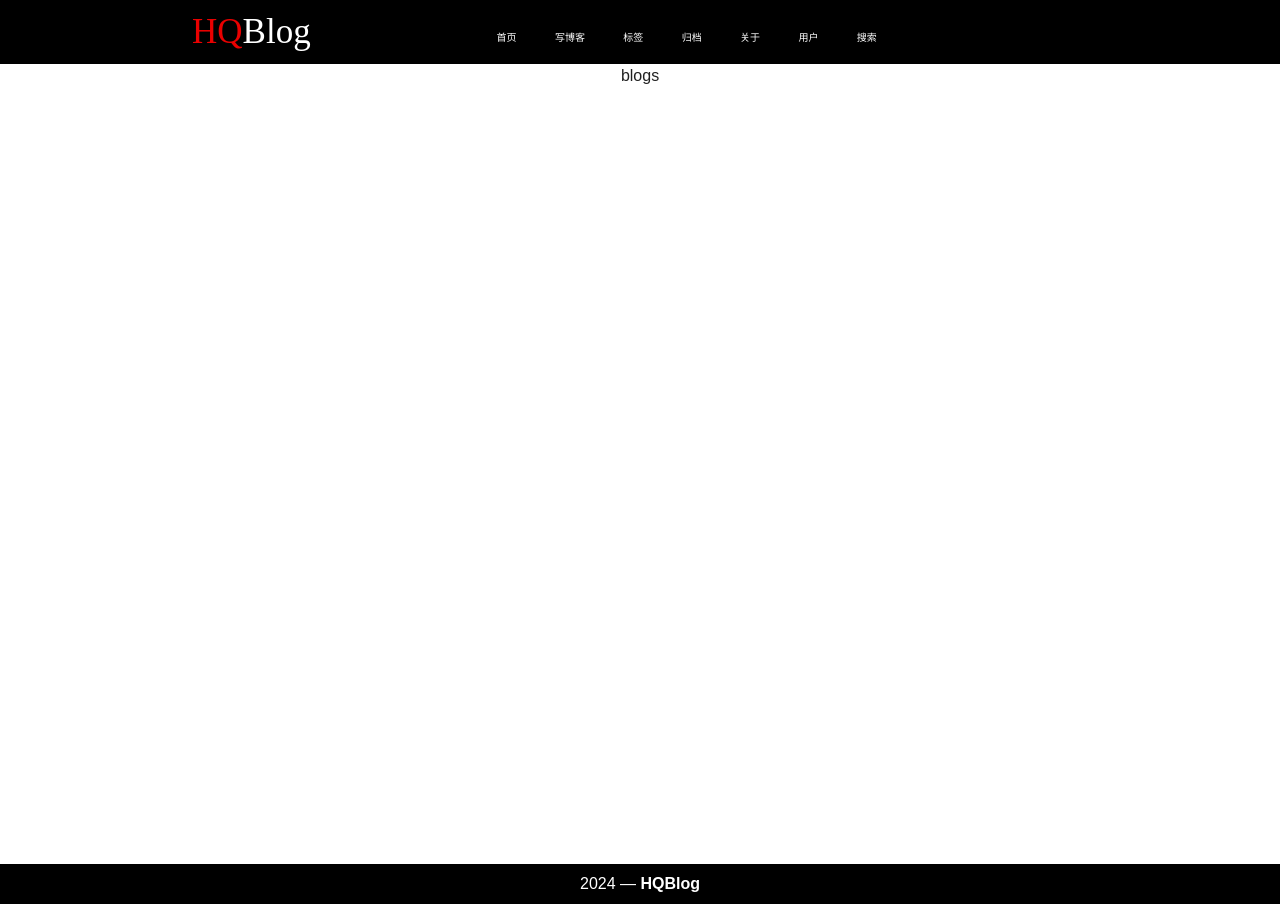
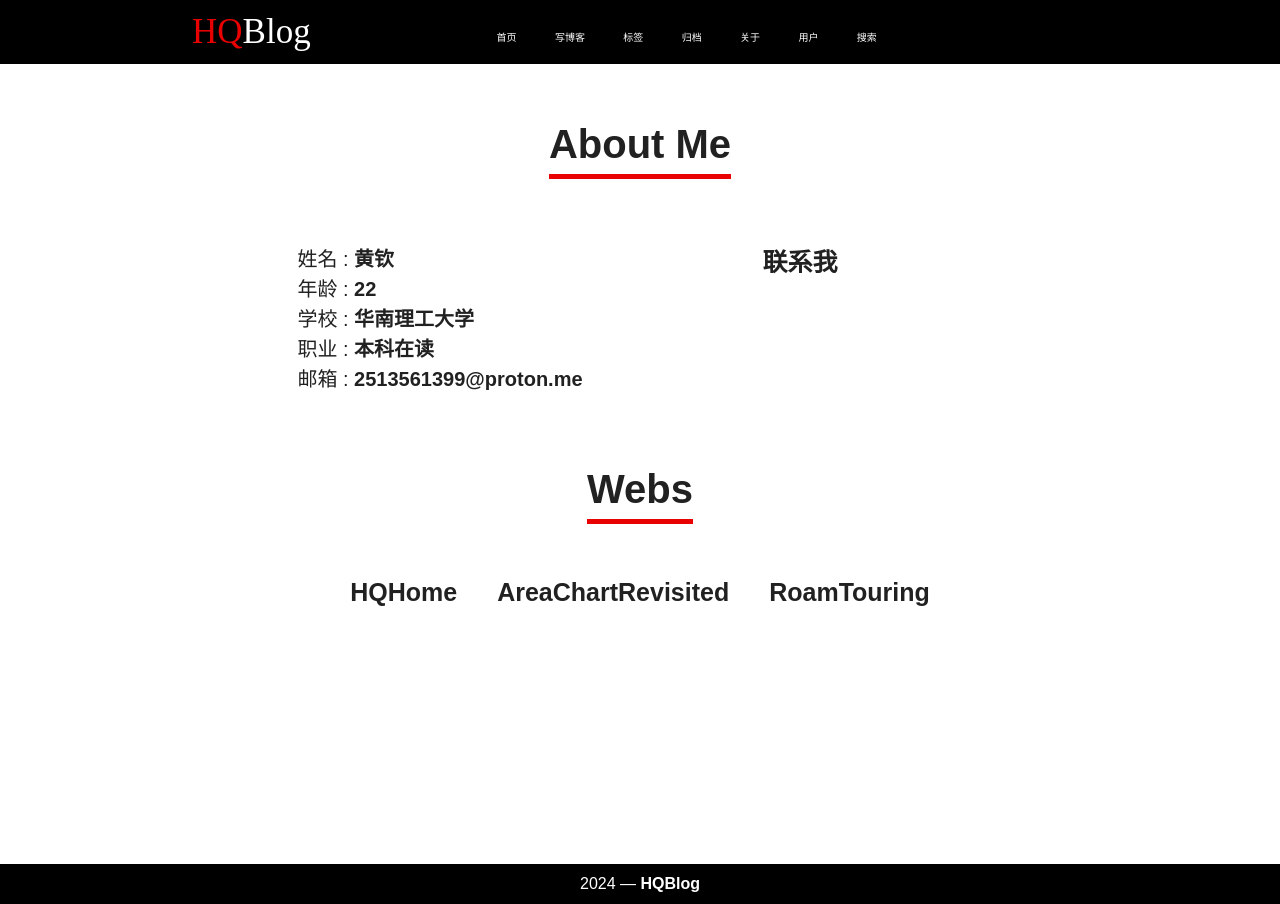
Before and after one commit to ShyWind123/HQBlog, a Vue app: page /HQBlog/about in a window 1280 px wide. Built offline with nearby package versions, Linux system fonts and the light colour scheme; a small style sheet from the web is missing.

Commit message:
关于页面基本完成 修改用户/博客详情页面样式

```diff
--- a/index.html
+++ b/index.html
@@ -4,7 +4,8 @@
 <head>
   <meta charset="UTF-8" />
   <link rel="icon" type="image/svg+xml" href="/favicon.ico" />
-  <link rel="stylesheet" href="//at.alicdn.com/t/c/font_4430701_6u9sr8og0hi.css" />
+  <link rel="stylesheet" href="//at.alicdn.com/t/c/font_4430701_yuyhobdj0io.css" />
+  <link rel="stylesheet" href="//at.alicdn.com/t/c/font_4540710_qcb8hblle1d.css" />
   <meta name="viewport" content="width=device-width, initial-scale=1.0" />
   <title>HQBlog</title>
 </head>
--- a/src/main.js
+++ b/src/main.js
@@ -9,9 +9,12 @@ import 'vuetify/styles'
 import { createVuetify } from 'vuetify'
 import * as components from 'vuetify/components'
 import * as directives from 'vuetify/directives'
+import { VTreeview } from 'vuetify/labs/VTreeview'
 
 const vuetify = createVuetify({
-  components,
+  components: {
+    VTreeview,
+  },
   directives,
 })
 
--- a/src/views/About.vue
+++ b/src/views/About.vue
@@ -1,18 +1,193 @@
 <template>
-  <div id="blogContainer">
-    blogs
+  <div class="blogContainer">
+    <div class="aboutTitle">About Me</div>
+    <div class="allInfoContainer">
+      <div class="basicInfoContainer">
+        <div v-for="info in myInfo" :key="info.title">
+          <span>{{ info.title }}&nbsp;:&nbsp;</span>
+          <span style="font-weight: bold;">{{ info.content }}</span>
+        </div>
+      </div>
+
+      <div class="contactInfoContainer">
+        <div class="contactTitle">联系我</div>
+        <div class="contactInfo">
+          <div class="contactItem" v-for="info in contactInfo">
+            <a :href="info.url" target="_blank">
+              <i class="iconfont" :class="info.icon" style="font-size: 30px;">
+              </i>
+            </a>
+          </div>
+        </div>
+      </div>
+    </div>
+    <div class="otherWebsContainer">
+      <div class="otherWebsTitle">Webs</div>
+      <div class="otherWebs">
+        <a class="otherWebItem" v-for="web in otherWebs" :href="web.url">
+          <span>{{ web.title }}</span>
+        </a>
+      </div>
+    </div>
+    <div class="picContainer">
+    </div>
   </div>
 </template>
 
 <script setup lang='ts'>
 import { ref, reactive } from 'vue'
 
+const myInfo = [
+  {
+    "title": "姓名",
+    "content": "黄钦"
+  },
+  {
+    "title": "年龄",
+    "content": "22"
+  },
+  {
+    "title": "学校",
+    "content": "华南理工大学"
+  },
+  {
+    "title": "职业",
+    "content": "本科在读"
+  },
+  {
+    "title": "邮箱",
+    "content": "2513561399@proton.me"
+  },
+]
+
+const contactInfo = [
+  {
+    "title": "Github",
+    "icon": "icon-github",
+    "url": "https://github.com/ShyWind123"
+  },
+  {
+    "title": "LeetCode",
+    "icon": "icon-leetcode",
+    "url": "https://leetcode.cn/u/shywind/"
+  },
+  {
+    "title": "BiliBili",
+    "icon": "icon-bilibili",
+    "url": "https://space.bilibili.com/507266172"
+  }
+]
+
+const otherWebs = [
+  {
+    "title": "HQHome",
+    "url": "http://8.134.215.31:1000"
+  },
+  {
+    "title": "AreaChartRevisited",
+    "url": "http://8.134.215.31:9999"
+  },
+  {
+    "title": "RoamTouring",
+    "url": "http://8.134.215.31:11111"
+  },
+]
+
 </script>
 
 <style scoped>
-#blogContainer {
+.blogContainer {
   /* background-color: var(--primary-color); */
-  height: 800px;
+  height: auto;
+  min-height: 100vh;
+  width: 80vw;
   overflow: auto;
+  display: flex;
+  flex-direction: column;
+  justify-content: flex-start;
+  align-items: center;
+}
+
+.aboutTitle {
+  font-size: 40px;
+  font-weight: bold;
+  margin: 50px;
+  border-bottom: 5px solid var(--primary-color);
+}
+
+.allInfoContainer {
+  margin: 15px;
+  width: auto;
+  font-size: 20px;
+  display: flex;
+  justify-content: space-between;
+  align-items: flex-start;
+}
+
+.basicInfoContainer {
+  width: auto;
+  margin: 0 80px;
+}
+
+.contactInfoContainer {
+  width: auto;
+  margin: 0 80px;
+}
+
+.contactTitle {
+  display: flex;
+  justify-content: flex-start;
+  align-items: center;
+  font-size: 25px;
+  font-weight: bold;
+  margin: 0 0 10px 20px;
+}
+
+.contactInfo {
+  display: flex;
+  justify-content: center;
+  align-items: center;
+}
+
+.contactItem {
+  margin: 0 20px;
+  width: 40px;
+  height: 40px;
+  display: flex;
+  justify-content: center;
+  align-items: center;
+  border-radius: 50%;
+  color: white;
+  cursor: pointer;
+}
+
+.otherWebsContainer {
+  display: flex;
+  justify-content: center;
+  align-items: center;
+  flex-direction: column;
+}
+
+.otherWebsTitle {
+  font-size: 40px;
+  font-weight: bold;
+  margin: 50px;
+  border-bottom: 5px solid var(--primary-color);
+}
+
+.otherWebs {
+  font-size: 25px;
+  font-weight: bold;
+}
+
+.otherWebItem {
+  margin: 0 20px;
+  /* border-left: 3px solid var(--primary-color);
+  border-right: 3px solid var(--primary-color); */
+}
+
+.otherWebItem:hover {
+  cursor: pointer;
+  text-decoration: underline;
 }
 </style>
--- a/src/views/BlogDetail.vue
+++ b/src/views/BlogDetail.vue
@@ -3,7 +3,10 @@
   <div class="blogDeatilContainer">
     <div ref="catagoryRef" class="blogCatagoryContainer boxshadow">
       <span class="blogCatagoryTitle">目录</span>
-      <div></div>
+      <div class="blogCatagoryContent">
+        <v-treeview bg-color="#212121" base-colo="#fff" :items="catagoryData" item-value="id" open-all
+          density="compact"></v-treeview>
+      </div>
     </div>
     <div class="blogDataContainer">
       <div class="blogInfo1Container">
@@ -90,8 +93,78 @@ const blogData = {
   views: 1000
 }
 
-const catagoryData = {
-}
+const catagoryData = [
+  {
+    id: 1,
+    title: 'Applications :',
+    children: [
+      { id: 2, title: 'Calendar : app' },
+      { id: 3, title: 'Chrome : app' },
+      { id: 4, title: 'Webstorm : app' },
+    ],
+  },
+  {
+    id: 5,
+    title: 'Documents :',
+    children: [
+      {
+        id: 6,
+        title: 'vuetify :',
+        children: [
+          {
+            id: 7,
+            title: 'src :',
+            children: [
+              { id: 8, title: 'index : ts' },
+              { id: 9, title: 'bootstrap : ts' },
+            ],
+          },
+        ],
+      },
+      {
+        id: 10,
+        title: 'material2 :',
+        children: [
+          {
+            id: 11,
+            title: 'src :',
+            children: [
+              { id: 12, title: 'v-btn : ts' },
+              { id: 13, title: 'v-card : ts' },
+              { id: 14, title: 'v-window : ts' },
+            ],
+          },
+        ],
+      },
+    ],
+  },
+  {
+    id: 15,
+    title: 'Downloads :',
+    children: [
+      { id: 16, title: 'October : pdf' },
+      { id: 17, title: 'November : pdf' },
+      { id: 18, title: 'Tutorial : html' },
+    ],
+  },
+  {
+    id: 19,
+    title: 'Videos :',
+    children: [
+      {
+        id: 20,
+        title: 'Tutorials :',
+        children: [
+          { id: 21, title: 'Basic layouts : mp4' },
+          { id: 22, title: 'Advanced techniques : mp4' },
+          { id: 23, title: 'All about app : dir' },
+        ],
+      },
+      { id: 24, title: 'Intro : mov' },
+      { id: 25, title: 'Conference introduction : avi' },
+    ],
+  },
+]
 
 const uid = 1
 
@@ -130,7 +203,7 @@ onMounted(() => {
 <style scoped>
 .blogDeatilContainer {
   height: auto;
-  min-height: 150vh;
+  /* min-height: 150vh; */
   overflow: auto;
   width: 72vw;
   display: flex;
@@ -145,13 +218,11 @@ onMounted(() => {
   background-color: var(--dark-background2);
   display: flex;
   flex-direction: column;
-  justify-content: space-between;
+  justify-content: flex-start;
   border-radius: 5px;
   margin: 50px 20px;
   padding: 20px;
-  position: fixed;
   left: 10vw;
-  height: 10vh;
 }
 
 .blogCatagoryTitle {
@@ -160,9 +231,13 @@ onMounted(() => {
   color: var(--light-background);
 }
 
+.blogCatagoryContent {
+  height: auto;
+  width: 100%;
+  margin: 15px 0;
+}
+
 .blogDataContainer {
-  position: relative;
-  left: 15vw;
   width: 55vw;
   height: auto;
   min-height: 100vh;
@@ -234,11 +309,12 @@ onMounted(() => {
 
 .blogContentContainer {
   width: 100%;
-  height: auto;
-  min-height: 80vh;
+  height: 100%;
+  min-height: 150vh;
   border-radius: 5px;
   /* border: 2px solid var(--dark-background2); */
   padding: 20px;
   margin: 20px 10px 50px 10px;
+  background-color: var(--dark-background);
 }
 </style>
--- a/src/views/User.vue
+++ b/src/views/User.vue
@@ -48,10 +48,10 @@
       <div class="userBlogListContainer">
         <div class="boxshadow userBlogList">
           <div class="userBlogListTitle">我的博客</div>
-          <v-timeline class="timelineContainer" side="end">
-            <v-timeline-item size="lx-smallarge" v-for="blog in userBlogList">
+          <v-timeline line-color="white" class="timelineContainer" side="end">
+            <v-timeline-item dot-color="#e90000" size="lx-smallarge" v-for="blog in userBlogList">
               <template v-slot:opposite>
-                <span>{{ blog.date }}</span>
+                <span style="color: #fff;">{{ blog.date }}</span>
               </template>
               <div class="blogCard boxshadow">
                 <div class="blogTitleContainer" @click="onBlogTitleClick(blog.id)">
@@ -330,7 +330,7 @@ onMounted(() => {
   /* background-color: var(--primary-color); */
   height: auto;
   min-height: 100vh;
-  width: 70vw;
+  width: 75vw;
   overflow: auto;
   padding: 15px;
 }
@@ -489,13 +489,13 @@ onMounted(() => {
   width: 100%;
   height: auto;
   min-height: 60vh;
-  background-color: var(--light-background);
+  background-color: var(--dark-background);
   border-radius: 5px;
   padding: 15px;
 }
 
 .userBlogListTitle {
-  color: var(--dark-background);
+  color: var(--light-background);
   font-size: 20px;
   font-weight: bold;
 }
```
